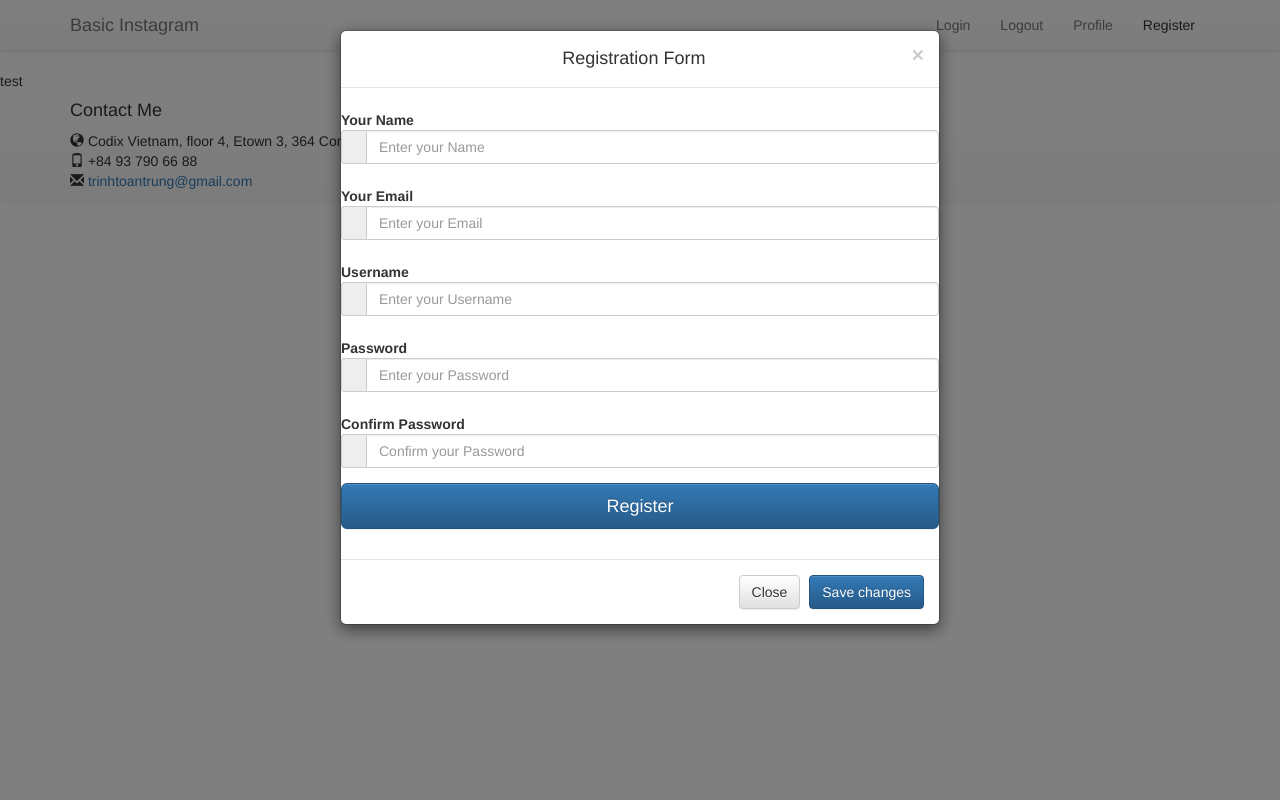
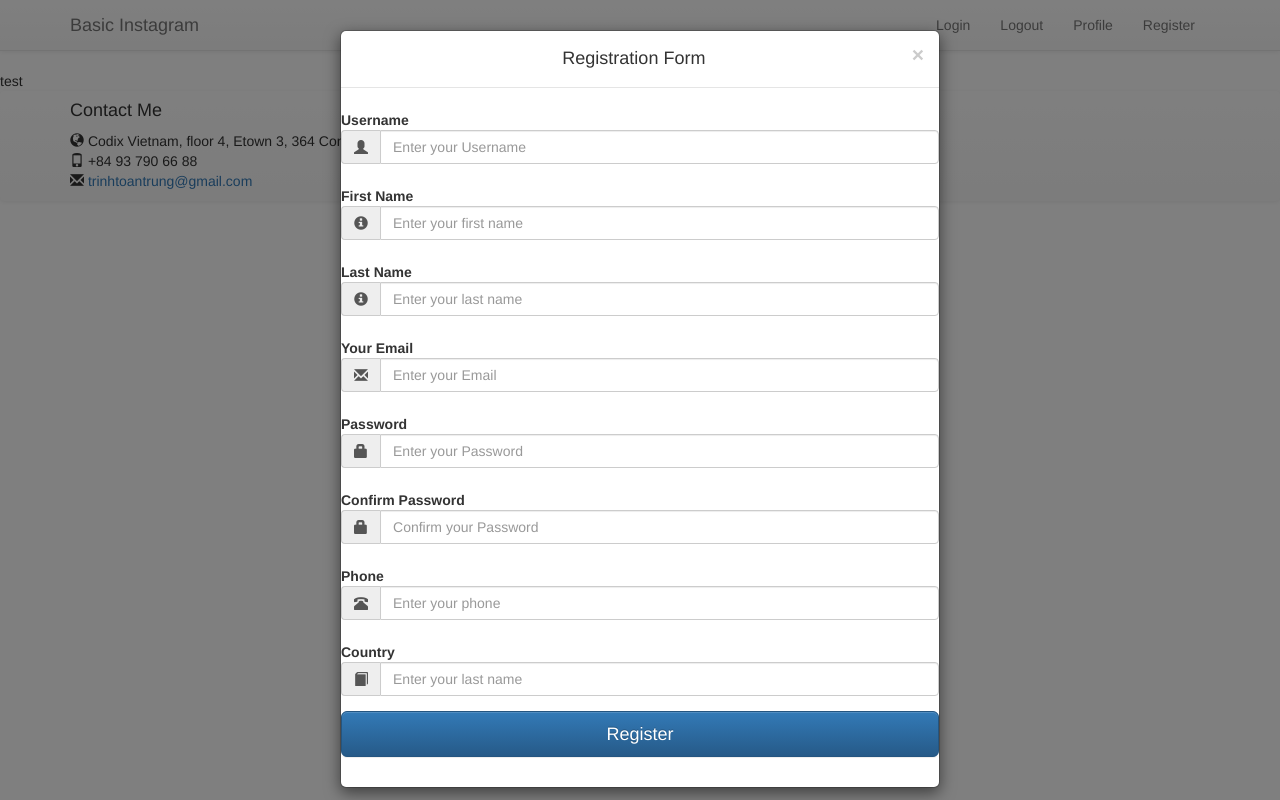
Before and after one commit to trinhtoantrung/basic-instagram, a website: page app/views/index.html in a window 1280 px wide. Both pictures are taken after a click on the link "Register". Drawn offline with nearby package versions, Linux system fonts and the light colour scheme.

Commit message:
registration form - continue

```diff
--- /dev/null
+++ b/app/assets/javascripts/directives/bi-registration-form.js
@@ -0,0 +1,7 @@
+angular.module('BasicInstagram').directive('biRegistrationForm', function() {
+	return {
+		replace: true,
+		restrict: "E",
+		templateUrl: "../assets/templates/register/registration-form.html"
+	}
+});
--- /dev/null
+++ b/app/assets/templates/register/registration-form.html
@@ -0,0 +1,99 @@
+<div id="registrationModal" class="modal fade">
+  <div class="modal-dialog">
+    <div class="modal-content">
+      <div class="modal-header text-center">
+        <button type="button" class="close" data-dismiss="modal"
+          aria-hidden="true">&times;</button>
+        <h4 class="modal-title">Registration Form</h4>
+      </div>
+      <div class="modal-body">
+      	<form class="form-horizontal" method="post" action="#">
+
+      		<div class="form-group">
+				<label for="username" class="cols-sm-2 control-label">Username</label>
+				<div class="cols-sm-10">
+					<div class="input-group">
+						<span class="input-group-addon"><i class="glyphicon glyphicon-user" aria-hidden="true"></i></span>
+						<input type="text" class="form-control" name="username" id="username"  placeholder="Enter your Username"/>
+					</div>
+				</div>
+			</div>
+
+			<div class="form-group">
+				<label for="firtName" class="cols-sm-2 control-label">First Name</label>
+				<div class="cols-sm-10">
+					<div class="input-group">
+						<span class="input-group-addon"><i class="glyphicon glyphicon-info-sign" aria-hidden="true"></i></span>
+						<input type="text" class="form-control" name="firtName" id="firtName"  placeholder="Enter your first name"/>
+					</div>
+				</div>
+			</div>
+
+			<div class="form-group">
+				<label for="lastName" class="cols-sm-2 control-label">Last Name</label>
+				<div class="cols-sm-10">
+					<div class="input-group">
+						<span class="input-group-addon"><i class="glyphicon glyphicon-info-sign" aria-hidden="true"></i></span>
+						<input type="text" class="form-control" name="lastName" id="lastName"  placeholder="Enter your last name"/>
+					</div>
+				</div>
+			</div>
+
+			<div class="form-group">
+				<label for="email" class="cols-sm-2 control-label">Your Email</label>
+				<div class="cols-sm-10">
+					<div class="input-group">
+						<span class="input-group-addon"><i class="glyphicon glyphicon-envelope" aria-hidden="true"></i></span>
+						<input type="text" class="form-control" name="email" id="email"  placeholder="Enter your Email"/>
+					</div>
+				</div>
+			</div>
+
+			<div class="form-group">
+				<label for="password" class="cols-sm-2 control-label">Password</label>
+				<div class="cols-sm-10">
+					<div class="input-group">
+						<span class="input-group-addon"><i class="glyphicon glyphicon-lock" aria-hidden="true"></i></span>
+						<input type="password" class="form-control" name="password" id="password"  placeholder="Enter your Password"/>
+					</div>
+				</div>
+			</div>
+
+			<div class="form-group">
+				<label for="confirm" class="cols-sm-2 control-label">Confirm Password</label>
+				<div class="cols-sm-10">
+					<div class="input-group">
+						<span class="input-group-addon"><i class="glyphicon glyphicon-lock" aria-hidden="true"></i></span>
+						<input type="password" class="form-control" name="confirm" id="confirm"  placeholder="Confirm your Password"/>
+					</div>
+				</div>
+			</div>
+
+			<div class="form-group">
+				<label for="phone" class="cols-sm-2 control-label">Phone</label>
+				<div class="cols-sm-10">
+					<div class="input-group">
+						<span class="input-group-addon"><i class="glyphicon glyphicon-phone-alt" aria-hidden="true"></i></span>
+						<input type="text" class="form-control" name="phone" id="phone"  placeholder="Enter your phone"/>
+					</div>
+				</div>
+			</div>
+
+			<div class="form-group">
+				<label for="country" class="cols-sm-2 control-label">Country</label>
+				<div class="cols-sm-10">
+					<div class="input-group">
+						<span class="input-group-addon"><i class="glyphicon glyphicon-book" aria-hidden="true"></i></span>
+						<input type="text" class="form-control" name="country" id="country"  placeholder="Enter your last name"/>
+					</div>
+				</div>
+			</div>
+
+			<div class="form-group ">
+				<button type="button" class="btn btn-primary btn-lg btn-block login-button">Register</button>
+			</div>
+		</form>
+      </div>
+    </div>
+  </div>
+</div>
--- a/app/views/index.html
+++ b/app/views/index.html
@@ -13,85 +13,10 @@
 
 	<div ng-view></div>
 
-	<div id="registrationModal" class="modal fade">
-	<div class='container'>
-	  <div class="modal-dialog">
-	    <div class="modal-content">
-	      <div class="modal-header text-center">
-	        <button type="button" class="close" data-dismiss="modal"
-	          aria-hidden="true">&times;</button>
-	        <h4 class="modal-title">Registration Form</h4>
-	      </div>
-	      <div class="modal-body">
-	      	<form class="form-horizontal" method="post" action="#">
-
-				<div class="form-group">
-					<label for="name" class="cols-sm-2 control-label">Your Name</label>
-					<div class="cols-sm-10">
-						<div class="input-group">
-							<span class="input-group-addon"><i class="fa fa-user fa" aria-hidden="true"></i></span>
-							<input type="text" class="form-control" name="name" id="name"  placeholder="Enter your Name"/>
-						</div>
-					</div>
-				</div>
-
-				<div class="form-group">
-					<label for="email" class="cols-sm-2 control-label">Your Email</label>
-					<div class="cols-sm-10">
-						<div class="input-group">
-							<span class="input-group-addon"><i class="fa fa-envelope fa" aria-hidden="true"></i></span>
-							<input type="text" class="form-control" name="email" id="email"  placeholder="Enter your Email"/>
-						</div>
-					</div>
-				</div>
-
-				<div class="form-group">
-					<label for="username" class="cols-sm-2 control-label">Username</label>
-					<div class="cols-sm-10">
-						<div class="input-group">
-							<span class="input-group-addon"><i class="fa fa-users fa" aria-hidden="true"></i></span>
-							<input type="text" class="form-control" name="username" id="username"  placeholder="Enter your Username"/>
-						</div>
-					</div>
-				</div>
-
-				<div class="form-group">
-					<label for="password" class="cols-sm-2 control-label">Password</label>
-					<div class="cols-sm-10">
-						<div class="input-group">
-							<span class="input-group-addon"><i class="fa fa-lock fa-lg" aria-hidden="true"></i></span>
-							<input type="password" class="form-control" name="password" id="password"  placeholder="Enter your Password"/>
-						</div>
-					</div>
-				</div>
-
-				<div class="form-group">
-					<label for="confirm" class="cols-sm-2 control-label">Confirm Password</label>
-					<div class="cols-sm-10">
-						<div class="input-group">
-							<span class="input-group-addon"><i class="fa fa-lock fa-lg" aria-hidden="true"></i></span>
-							<input type="password" class="form-control" name="confirm" id="confirm"  placeholder="Confirm your Password"/>
-						</div>
-					</div>
-				</div>
-
-				<div class="form-group ">
-					<button type="button" class="btn btn-primary btn-lg btn-block login-button">Register</button>
-				</div>
-			</form>
-	      </div>
-	      <div class="modal-footer">
-	        <button type="button" class="btn btn-default" data-dismiss="modal">Close</button>
-	        <button type="button" class="btn btn-primary">Save changes</button>
-	      </div>
-	    </div>
-	  </div>
-	  </div>
-	</div>
 	<!-- footer -->
 	<bi-footer-bar></bi-footer-bar>
 
-
+	<bi-registration-form></bi-registration-form>
 
 </body>
 
@@ -110,6 +35,7 @@
 <!-- directives -->
 <script src="../assets/javascripts/directives/bi-navigation-bar.js"></script>
 <script src="../assets/javascripts/directives/bi-footer-bar.js"></script>
+<script src="../assets/javascripts/directives/bi-registration-form.js"></script>
 
 <!-- services -->
 
```
